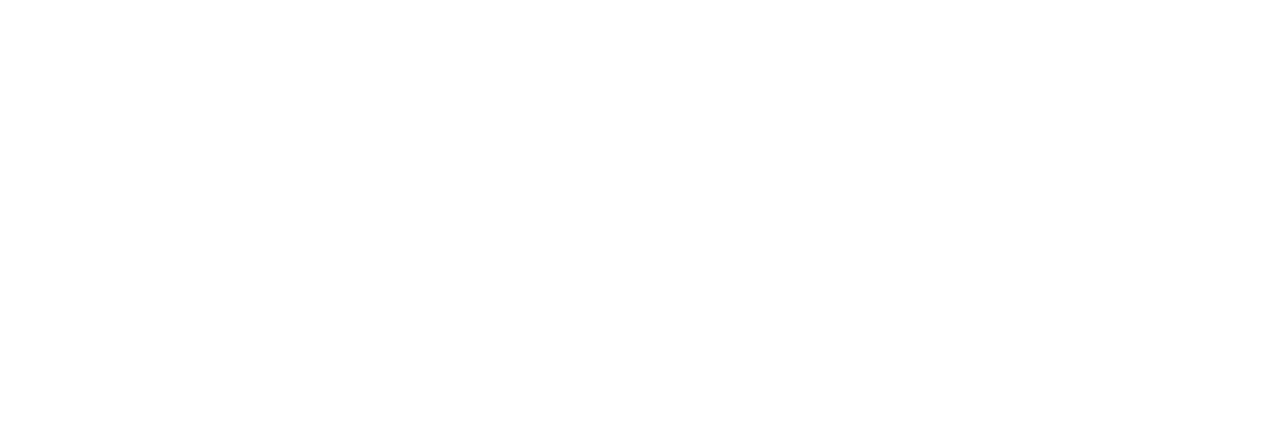
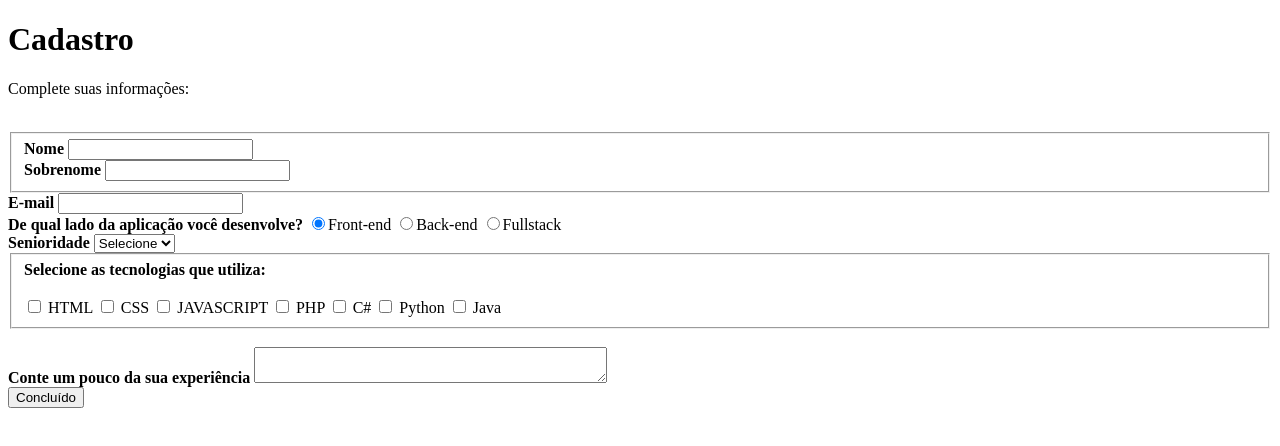
Before and after one commit to andreyroberto/html-css-js, a plain HTML site: page formularios/index.html in a window 1280 px wide. Drawn offline with Linux system fonts and the light colour scheme.

Commit message:
terminando formulario

```diff
--- a/formularios/index.html
+++ b/formularios/index.html
@@ -7,6 +7,82 @@
     <title>Cadastro</title>
 </head>
 <body>
+    <div>
+        <h1 id="titulo">Cadastro</h1>
+        <p id="subtitulo">Complete suas informações:</p>
+        <br>
+    </div>
 
+    <form>
+        <fieldset class="grupo">
+            <div>
+                <label for="nome"><strong>Nome</strong></label>
+                <input type="text" name="nome" id="nome" required>
+                <!--required = obrigatorio-->
+            </div>
+
+            <div>
+                <label for="sobrenome"><strong>Sobrenome</strong></label>
+                <input type="text" name="sobrenome" id="sobrenome" required>
+            </div>
+        </fieldset>
+
+        <div class="campo">
+            <label for="email"><strong>E-mail</strong></label>
+            <input type="email" name="email" id="email" required>
+        </div>
+
+        <div class="campo">
+            <label><strong>De qual lado da aplicação você desenvolve?</strong></label>
+            <label>
+                <input type="radio" name="devweb" value="frontend" checked>Front-end
+            </label>
+            <label>
+                <input type="radio" name="devweb" value="backend">Back-end
+            </label>
+            <label>
+                <input type="radio" name="devweb" value="fullstack">Fullstack
+            </label>
+        </div>
+
+        <div class="campo">
+            <label for="senioridade"><strong>Senioridade</strong></label>
+            <select id="senioridade">
+                <!--selected = selecionado por padrao! disable = não ativado -->
+                <option selected disabled value="">Selecione</option>
+                <option>Junior</option>
+                <option>Pleno</option>
+                <option>Senior</option>
+            </select>
+        </div>
+
+        <fieldset class="grupo">
+            <div>
+                <label><strong>Selecione as tecnologias que utiliza:</strong></label><br><br>
+                <input type="checkbox" id="tecnologia1" name="tecnologia1" value="HTML">
+                <label for="tecnologia1">HTML</label>
+                <input type="checkbox" id="tecnologia2" name="tecnologia2" value="CSS">
+                <label for="tecnologia2">CSS</label>
+                <input type="checkbox" id="tecnologia3" name="tecnologia3" value="JAVASCRIPT">
+                <label for="tecnologia3">JAVASCRIPT</label>
+                <input type="checkbox" id="tecnologia4" name="tecnologia4" value="PHP">
+                <label for="tecnologia4">PHP</label>
+                <input type="checkbox" id="tecnologia5" name="tecnologia5" value="C#">
+                <label for="tecnologia5">C#</label>
+                <input type="checkbox" id="tecnologia6" name="tecnologia6" value="Python">
+                <label for="tecnologia6">Python</label>
+                <input type="checkbox" id="tecnologia7" name="tecnologia7" value="Java">
+                <label for="tecnologia7">Java</label>
+            </div>
+        </fieldset>
+
+        <div class="campo">
+            <br>
+            <label><strong>Conte um pouco da sua experiência</strong></label>
+            <textarea row="6" style="width: 26em;" id="expericiencia" name="experiencia"></textarea>
+        </div>
+
+        <button class="botao" type="submit">Concluído</button>
+    </form>
 </body>
 </html>
```
